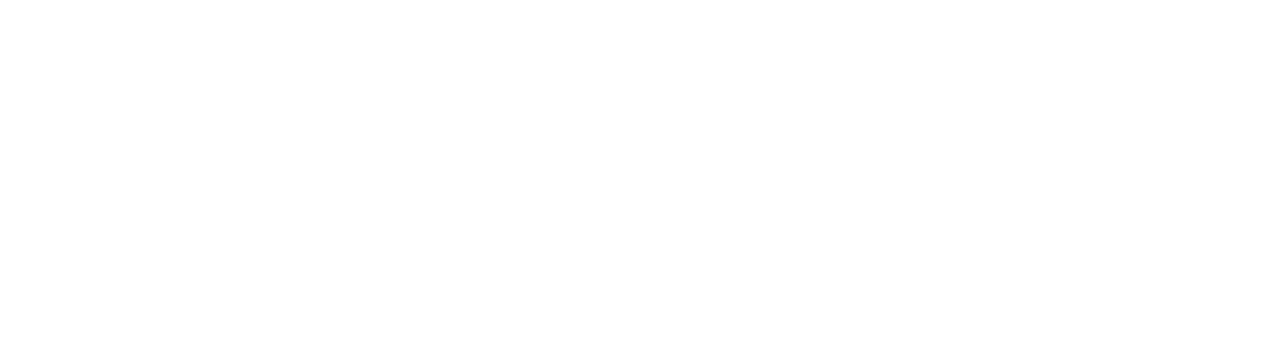
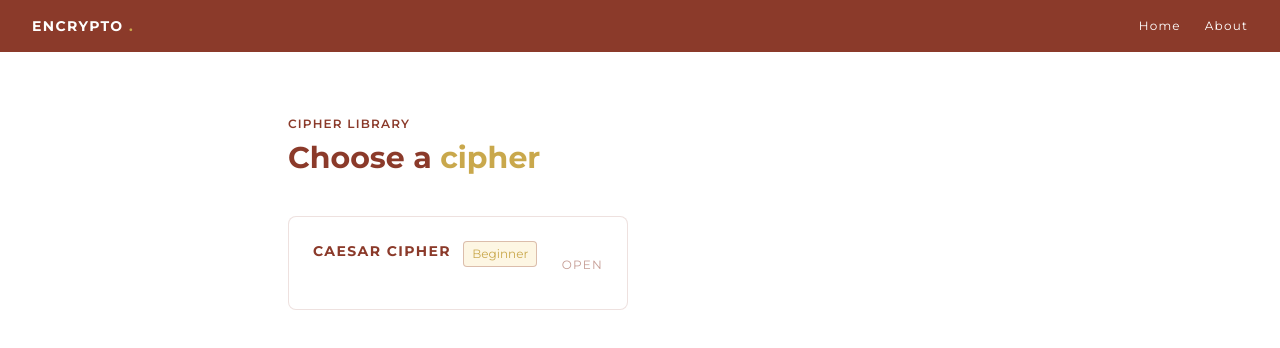
Before and after one commit to Krimzonn/encrypto, a React (Vite) app: page /ciphers in a window 1280 px wide. Before the commit this address had no page. Shown: the top 348 px of the page. Built offline with nearby package versions, Linux system fonts and the light colour scheme.

Commit message:
Built the cipher card and select menu

```diff
--- a/src/App.jsx
+++ b/src/App.jsx
@@ -1,11 +1,13 @@
 import { BrowserRouter, Routes, Route } from "react-router-dom";
 import Home from "./pages/Home";
+import CipherSelect from "./pages/CipherSelect";
 
 function App() {
   return (
     <BrowserRouter>
       <Routes>
         <Route path="/" element={<Home />} />
+        <Route path="/ciphers" element={<CipherSelect />} />
       </Routes>
     </BrowserRouter>
   );
--- /dev/null
+++ b/src/components/CipherCard.jsx
@@ -0,0 +1,31 @@
+import { motion } from "framer-motion";
+import { useNavigate } from "react-router-dom";
+
+function CipherCard({ name, description, difficulty, to }) {
+  const navigate = useNavigate();
+
+  return (
+    <motion.div
+      onClick={() => navigate(to)}
+      className="bg-surface border border-rw/15 rounded-lg p-6 cursor-pointer"
+      whileHover={{ scale: 1.02 }}
+      whileTap={{ scale: 0.98 }}
+      transition={{ type: "spring", stiffness: 300, damping: 20 }}
+    >
+      <div className="flex items-start justify-between mb-3">
+        <h2 className="text-sm font-bold text-rw uppercase tracking-widest">
+          {name}
+        </h2>
+        <span className="text-xs text-gold border border-rw/30 bg-gold-pale px-2 py-1 rounded">
+          {difficulty}
+        </span>
+        <p className="text-xs text-gray-500 leading-relaxed">{description}</p>
+        <div className="mt-4 text-xs text-rw/50 tracking-widest uppercase">
+          Open
+        </div>
+      </div>
+    </motion.div>
+  );
+}
+
+export default CipherCard;
--- /dev/null
+++ b/src/pages/CipherSelect.jsx
@@ -0,0 +1,34 @@
+import Navbar from "../components/Navbar";
+import CipherCard from "../components/CipherCard";
+
+const ciphers = [
+  {
+    name: "Caesar Cipher",
+    desc: "Shifts every letter by a fixed number. One of the oldest and simpler techniques known",
+    difficulty: "Beginner",
+    to: "/cipher/caesar",
+  },
+];
+
+function CipherSelect() {
+  return (
+    <>
+      <Navbar />
+      <div className="max-w-3xl mx-auto px-8 py-16">
+        <p className="text-xs font-semibold text-rw tracking-widest uppercase mb-2">
+          Cipher Library
+        </p>
+        <h1 className="text-3xl font-bold text-rw mb-10">
+          Choose a <span className="text-gold">cipher</span>
+        </h1>
+        <div className="grid grid-cols-1 md:grid-cols-2 gap-6">
+          {ciphers.map((cipher) => (
+            <CipherCard key={cipher.name} {...cipher} />
+          ))}
+        </div>
+      </div>
+    </>
+  );
+}
+
+export default CipherSelect;
```
